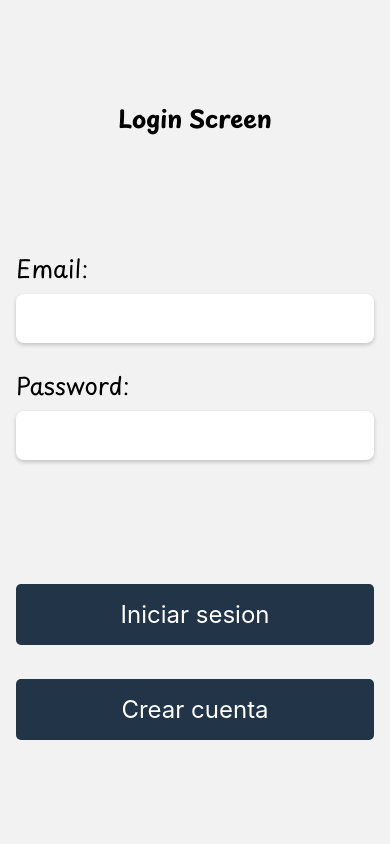
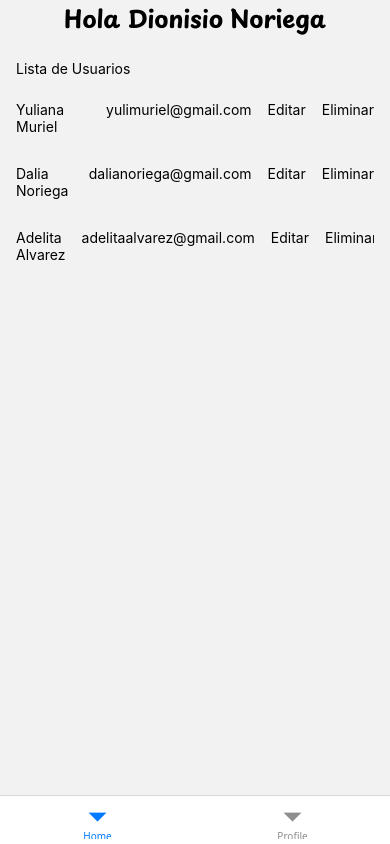
Before and after one commit to NoriegaADG/app-usuarios, a React Native app: screen /Home in a window 390 px wide. Built offline with nearby package versions, Linux system fonts and the light colour scheme.

Commit message:
Se agrega Home y Profile Screen

```diff
--- /dev/null
+++ b/src/containers/home/index.ts
@@ -0,0 +1 @@
+export * from './screens'
--- /dev/null
+++ b/src/containers/home/screens/HomeScreen.tsx
@@ -0,0 +1,60 @@
+import { StyleSheet, Text, View, FlatList, TouchableOpacity } from 'react-native'
+import React from 'react'
+import { useSafeAreaInsets } from 'react-native-safe-area-context'
+
+const dummy_users =[
+  {id:1, name: 'Yuliana Muriel', email: 'yulimuriel@gmail.com'},
+  {id:2, name: 'Dalia Noriega', email: 'dalianoriega@gmail.com'},
+  {id:3, name: 'Adelita Alvarez', email: 'adelitaalvarez@gmail.com'},
+]
+
+export const HomeScreen = () => {
+
+  const { top } = useSafeAreaInsets()
+
+  return (
+    <View style={[styles.container, {paddingTop: top}]}>
+
+      <Text style={styles.title}>Hola Dionisio Noriega</Text>
+
+      <Text>Lista de Usuarios</Text>
+
+      <FlatList
+      data={dummy_users}
+      renderItem = {({item}) => (
+        <View style={{ flexDirection: 'row', gap: 16}}>
+          <Text style={{}}>{item.name}</Text>
+          <Text style={{}}>{item.email}</Text>
+          <TouchableOpacity><Text>Editar</Text></TouchableOpacity>
+          <TouchableOpacity><Text>Eliminar</Text></TouchableOpacity>
+        </View>
+      )}
+      contentContainerStyle={{gap: 30}}
+      />
+    </View>
+  )
+}
+
+const styles = StyleSheet.create({
+  container:{
+    flex: 1,
+    padding: 16,
+    gap: 24,
+  },
+  title:{
+    fontSize: 24,
+    fontFamily: 'PlaypenSans-Bold',
+    textAlign: 'center',
+  },
+
+  inputContainer:{},
+  label:{
+    fontSize: 24,
+    fontFamily: 'PlaypenSans-Regular',
+    marginBottom: 8,
+  },
+  buttonsContainer:{
+    marginTop:90,
+    gap: 24,
+  }
+})
--- /dev/null
+++ b/src/containers/home/screens/ProfileScreen.tsx
@@ -0,0 +1,22 @@
+import { StyleSheet, View } from 'react-native'
+import React from 'react'
+import { useSafeAreaInsets } from 'react-native-safe-area-context'
+import { Button } from '@core'
+
+export const ProfileScreen = () => {
+  const { top } = useSafeAreaInsets()
+
+    return (
+      <View style={[styles.container, {paddingTop: top}]}>
+        <Button title='Cerrar Sesion' onPress={ () => null} />
+    </View>
+  )
+}
+
+const styles = StyleSheet.create({
+  container:{
+    flex: 1,
+    justifyContent: 'center',
+    alignItems: 'center',
+  },
+})
--- /dev/null
+++ b/src/containers/home/screens/index.ts
@@ -0,0 +1,2 @@
+export  * from './HomeScreen'
+export  * from './ProfileScreen'
--- a/src/containers/index.ts
+++ b/src/containers/index.ts
@@ -1 +1,2 @@
 export * from './auth'
+export * from './home'
--- a/src/core/navigation/index.tsx
+++ b/src/core/navigation/index.tsx
@@ -3,7 +3,7 @@ import { Text } from 'react-native'
 import { NavigationContainer } from '@react-navigation/native';
 import { createNativeStackNavigator } from '@react-navigation/native-stack';
 import { createBottomTabNavigator } from '@react-navigation/bottom-tabs';
-import { LoginScreen, RegisterScreen } from '@containers';
+import { HomeScreen, LoginScreen, ProfileScreen, RegisterScreen } from '@containers';
 
 const hideHeader = { headerShown: false }
 
@@ -28,15 +28,15 @@ export function NavigationApp(){
         return (
 
             <Tab.Navigator>
-                <Tab.Screen name='Home' component= { () => <Text> Hola desde Home </Text>} options= {hideHeader} />
-                <Tab.Screen name='Profile' component = { () => <Text> Hola desde Profile </Text>} options= {hideHeader} />
+                <Tab.Screen name='Home' component= {HomeScreen} options= {hideHeader} />
+                <Tab.Screen name='Profile' component = {ProfileScreen} options= {hideHeader} />
             </Tab.Navigator>
         )
     }
 
     return (
         <NavigationContainer>
-            <Stack.Navigator initialRouteName='Authentication'>
+            <Stack.Navigator initialRouteName='MainApp'>
                 <Stack.Screen name='Authentication' component={AuthStack} options= {hideHeader}/>
                 <Stack.Screen name='MainApp' component={MainApp} options= {hideHeader} />
             </Stack.Navigator>
```
